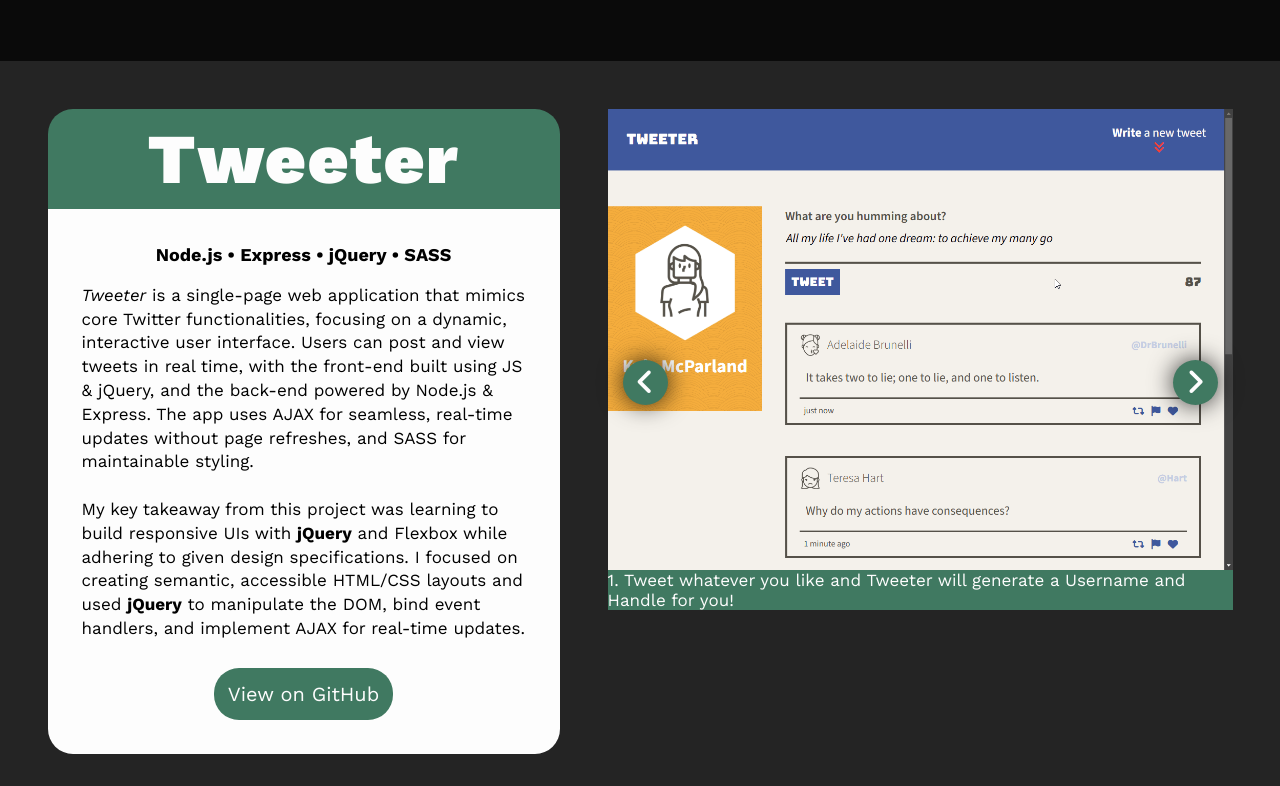
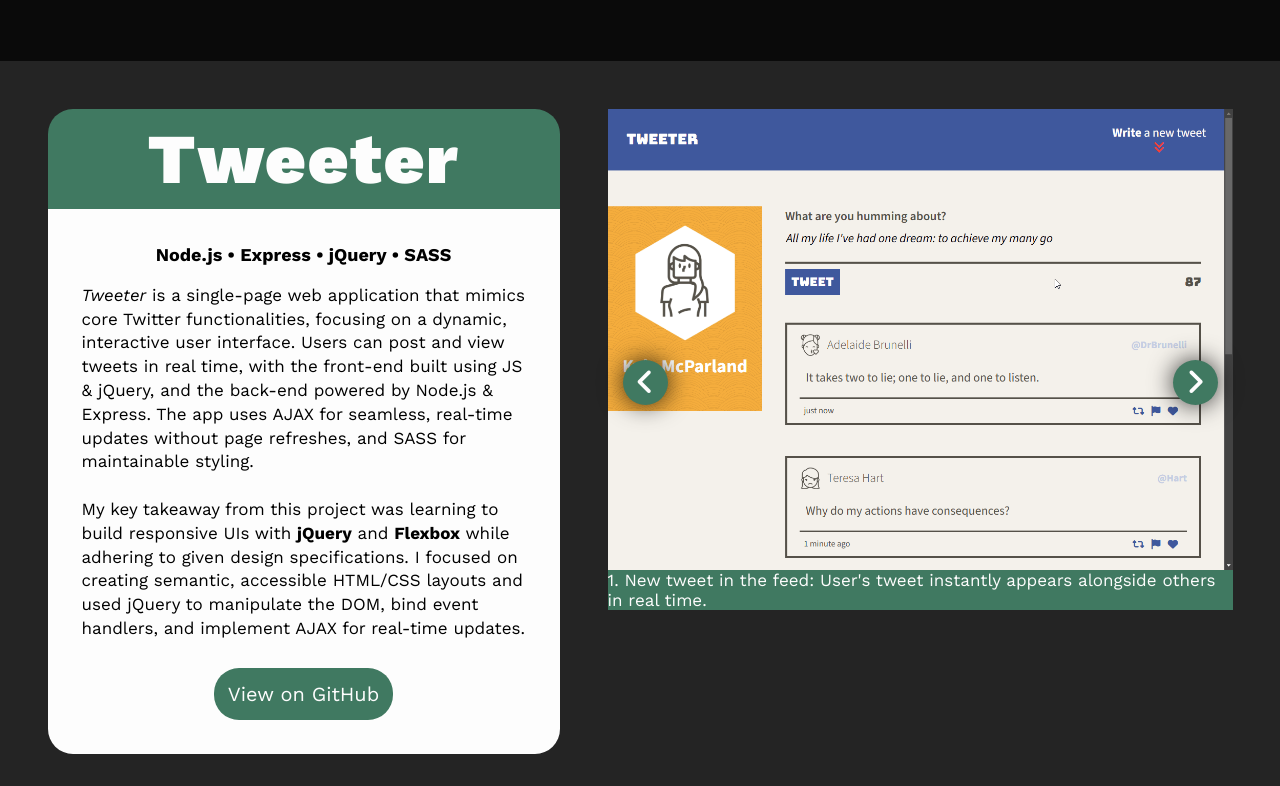
Before and after one commit to kylemcparland/kylemcparland.github.io, a React (Create React App) app: page / in a window 1280 px wide. Shown: the part 3978-4764 px from the top of the page. Built offline with nearby package versions, Linux system fonts and the light colour scheme; a web font is replaced by a local one.

Commit message:
Update Carousel captions for each project.

```diff
--- a/src/projects/PhotoLabs.jsx
+++ b/src/projects/PhotoLabs.jsx
@@ -6,16 +6,19 @@ export const photoLabsPhotos = [
   {
     url: "images/PL/1.gif",
     caption:
-      "React's state management system enables persistent favourites across the page!",
+      "React's state management system enables persistent favourites across the application.",
   },
   {
     url: "images/PL/2.png",
-    caption: "Click on a photo to open a detailed photo modal.",
+    caption: "View details: Click on a photo to open a detailed photo modal.",
   },
-  { url: "images/PL/3.png", caption: "Screenshot of PhotoLabs homepage." },
+  {
+    url: "images/PL/3.png",
+    caption: "The homepage showcases a curated selection of photos.",
+  },
   {
     url: "images/PL/4.png",
-    caption: "Your favourites have a pop-up modal too!.",
+    caption: "Access your saved favourites via a quick pop-up modal.",
   },
   {
     url: "images/PL/5.gif",
--- a/src/projects/Tweeter.jsx
+++ b/src/projects/Tweeter.jsx
@@ -4,23 +4,25 @@ export const tweeterPhotos = [
   {
     url: "images/Tweeter/1.gif",
     caption:
-      "Tweet whatever you like and Tweeter will generate a Username and Handle for you!",
+      "New tweet in the feed: User's tweet instantly appears alongside others in real time.",
   },
   {
     url: "images/Tweeter/2.gif",
-    caption: "",
+    caption:
+      "The interface adjusts seamlessly to fit mobile screens for on-the-go tweeting.",
   },
   {
     url: "images/Tweeter/3.gif",
-    caption: "",
+    caption: "Drawing a blank? How about a Simpsons quote?",
   },
   {
     url: "images/Tweeter/4.gif",
-    caption: "",
+    caption: "Character limit warning: Error messages are clear and concise.",
   },
   {
     url: "images/Tweeter/5.png",
-    caption: "",
+    caption:
+      "Trying to send an empty tweet also triggers an error, reminding the user to add content.",
   },
 ];
 
@@ -40,9 +42,9 @@ export const Tweeter = () => {
         <br />
         <br />
         My key takeaway from this project was learning to build responsive UIs
-        with <strong>jQuery</strong> and Flexbox while adhering to given design
-        specifications. I focused on creating semantic, accessible HTML/CSS
-        layouts and used <strong>jQuery</strong> to manipulate the DOM, bind
+        with <strong>jQuery</strong> and <strong>Flexbox</strong> while adhering
+        to given design specifications. I focused on creating semantic,
+        accessible HTML/CSS layouts and used jQuery to manipulate the DOM, bind
         event handlers, and implement AJAX for real-time updates.
       </p>
     </div>
--- a/src/projects/VHSDreams.jsx
+++ b/src/projects/VHSDreams.jsx
@@ -5,23 +5,27 @@ export const vhsLink = "https://www.github.com/kylemcparland/midterm";
 export const vhsPhotos = [
   {
     url: "images/VHSDreams/1.gif",
-    caption: "",
+    caption:
+      "Users can search for a movie, add it to their favourites - or change their mind!",
   },
   {
     url: "images/VHSDreams/2.png",
-    caption: "",
+    caption:
+      "Refining the search: Using advanced filters to find the perfect movie.",
   },
   {
     url: "images/VHSDreams/3.gif",
-    caption: "",
+    caption: "Admins can chat with users and mark a movie as SOLD!",
   },
   {
     url: "images/VHSDreams/4.gif",
-    caption: "",
+    caption:
+      "Adding a new movie will dynamically pull the Rotten Tomatoes score & poster from the API.",
   },
   {
     url: "images/VHSDreams/5.png",
-    caption: "",
+    caption:
+      "Welcome to VHS Dreams: The ultimate destination for retro movie lovers.",
   },
 ];
 
```
